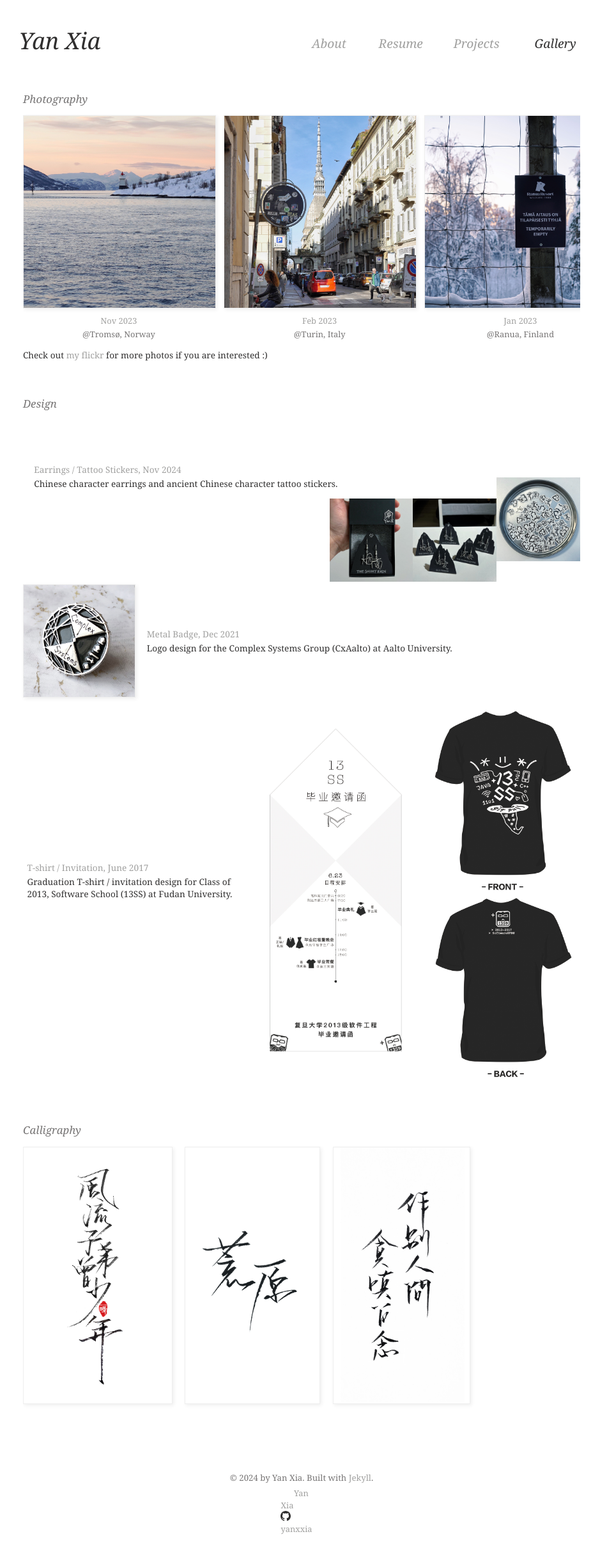
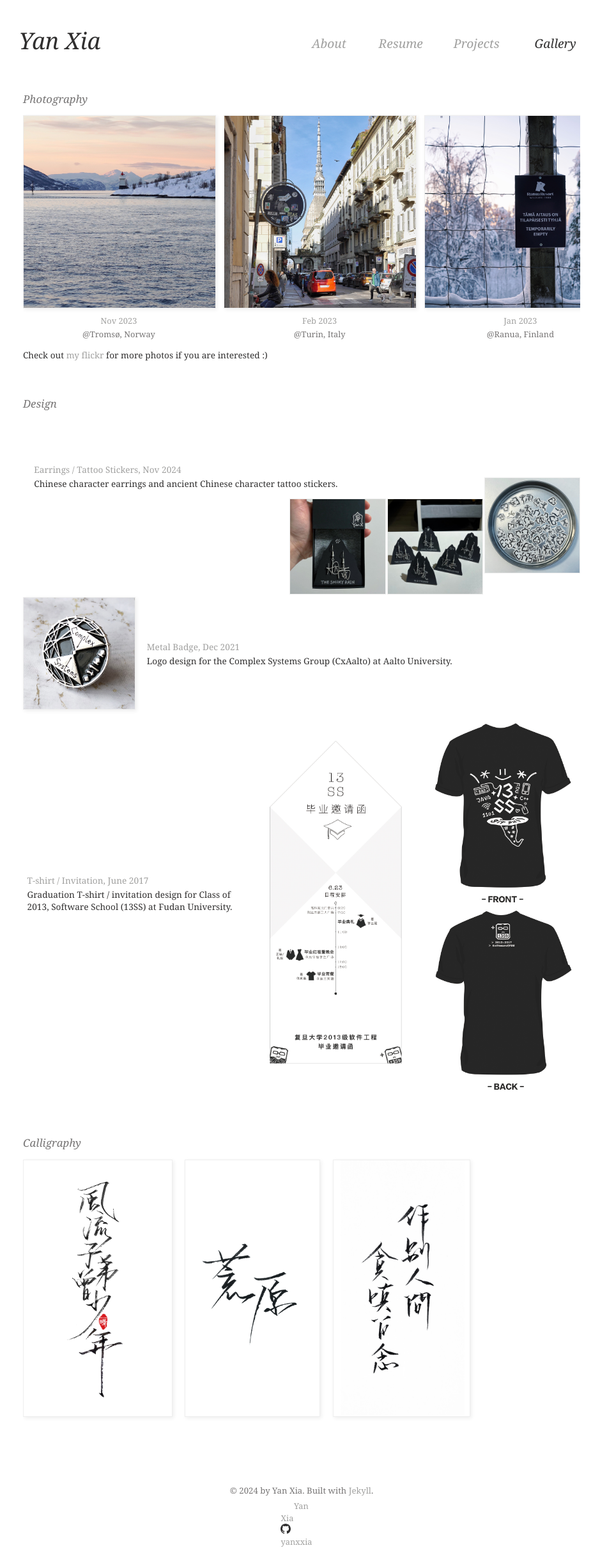
Before and after one commit to yanxxia/yanxxia.github.io, a Jekyll site: the page built from gallery.html, in a window 1280 px wide. Shown: the whole page at 64% size, without its empty margins (168-1107 px from the left). Built offline with Jekyll 4.4.1, drawn with Linux system fonts in a browser that asks for light colours.

Commit message:
Update gallery page

```diff
--- a/_sass/main.scss
+++ b/_sass/main.scss
@@ -303,7 +303,9 @@
 .design.chch {
   display: inline-block;
   float: right;
-  width: 15%;
+  width: 17%;
+  border: 1px solid $border-color;
+  margin-left: 2px;
 }
 
 .design.cxaalto {
@@ -334,6 +336,11 @@
   margin-top: 7.8%;
   margin-bottom: 3px;
   margin-left: 2%;
+}
+
+.design-description-div.chch {
+  width: 38%;
+  float: left;
 }
 
 .design-description-div.ss {
--- a/gallery.html
+++ b/gallery.html
@@ -82,8 +82,8 @@
   <div class="section-div">
     <p class="section-title">Design</p>
     <div class="design-div">
-      <p class="design-time">Earrings / Tattoo Stickers, Nov 2024</p>
-      <p class="design-description">Chinese character earrings and ancient Chinese character tattoo stickers.</p>
+      <p class="design-time chch">Earrings / Tattoo Stickers, Nov 2024</p>
+      <p class="design-description chch">Chinese character earrings and ancient Chinese character tattoo stickers.</p>
       <img class="design chch" src="assets/images/design/tattoo_stickers.jpg" />
       <img class="design chch" src="assets/images/design/earrings_2.jpg" />
       <img class="design chch" src="assets/images/design/earrings_1.jpg" />
```
